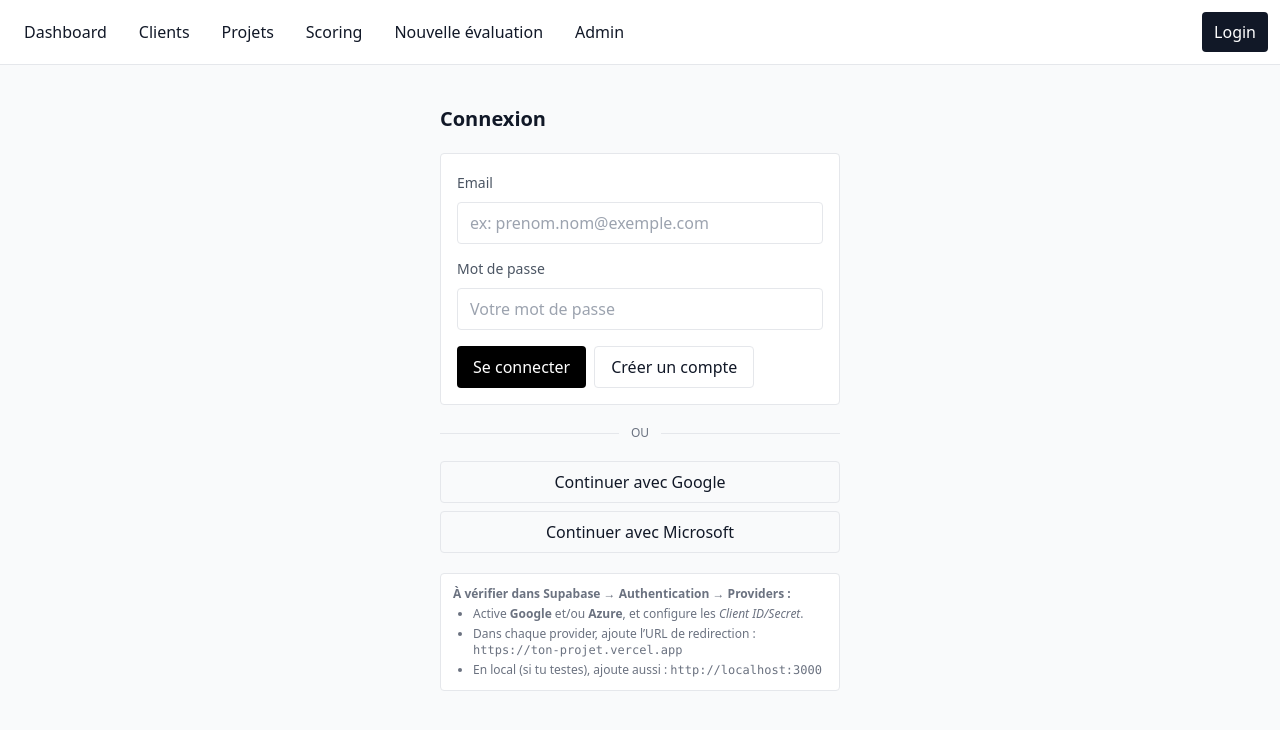
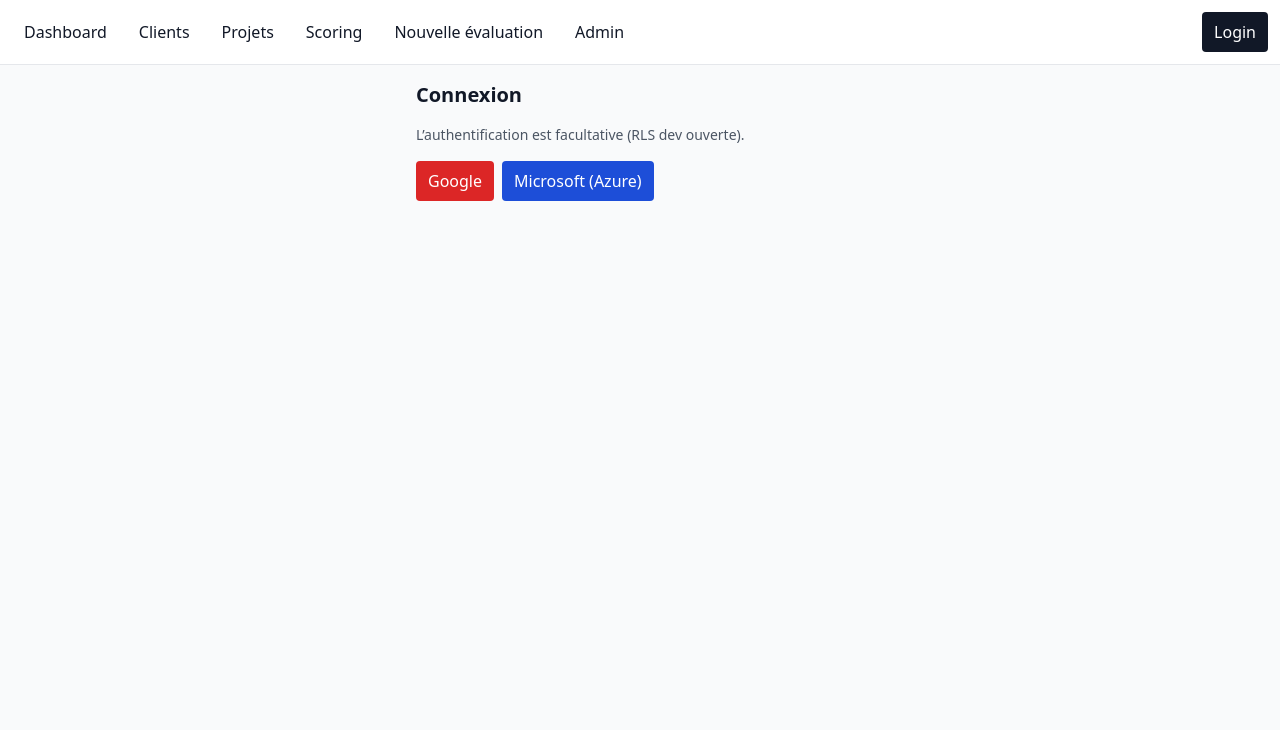
Before and after one commit to tariqeddoumi/pf-scoring-next, a Next.js app: page /login in a window 1280 px wide. Shown: the top 730 px of the page. Built offline with nearby package versions, Linux system fonts and the light colour scheme.

Commit message:
Implement OAuth sign-in with Google and Azure
Added Google and Azure sign-in options to the login page.

```diff
--- a/app/login/page.tsx
+++ b/app/login/page.tsx
@@ -1,212 +1,27 @@
 'use client'
+import { supabase } from '@/lib/supabase'
 
-import { useEffect, useState } from 'react'
-import { supabase } from '@/lib/supabaseClient'
-
-export default function LoginPage() {
-  const [email, setEmail] = useState('')
-  const [password, setPassword] = useState('')
-  const [loading, setLoading] = useState(false)
-  const [msg, setMsg] = useState<string | null>(null)
-  const [userEmail, setUserEmail] = useState<string | null>(null)
-
-  // Charge la session au montage et écoute les changements (login/logout)
-  useEffect(() => {
-    let mounted = true
-
-    const load = async () => {
-      const { data } = await supabase.auth.getSession()
-      if (!mounted) return
-      const u = data.session?.user ?? null
-      setUserEmail(u?.email ?? null)
-    }
-    load()
-
-    const { data: sub } = supabase.auth.onAuthStateChange((_event, session) => {
-      const u = session?.user ?? null
-      setUserEmail(u?.email ?? null)
+export default function LoginPage(){
+  const signGoogle = async ()=>{
+    await supabase.auth.signInWithOAuth({
+      provider: 'google',
+      options: { redirectTo: typeof window !== 'undefined' ? window.location.origin : undefined }
     })
-
-    return () => {
-      mounted = false
-      sub.subscription.unsubscribe()
-    }
-  }, [])
-
-  const handleSignIn = async () => {
-    setLoading(true)
-    setMsg(null)
-    const { error } = await supabase.auth.signInWithPassword({
-      email,
-      password,
+  }
+  const signAzure = async ()=>{
+    await supabase.auth.signInWithOAuth({
+      provider: 'azure',
+      options: { redirectTo: typeof window !== 'undefined' ? window.location.origin : undefined }
     })
-    if (error) {
-      setMsg('Erreur de connexion : ' + error.message)
-    } else {
-      setMsg('Connexion réussie ✅')
-    }
-    setLoading(false)
-  }
-
-  const handleSignUp = async () => {
-    setLoading(true)
-    setMsg(null)
-    const { data, error } = await supabase.auth.signUp({
-      email,
-      password,
-      options: {
-        // Tu peux ajouter des metadata ici si besoin
-        emailRedirectTo: typeof window !== 'undefined' ? window.location.origin : undefined,
-      },
-    })
-    if (error) {
-      setMsg('Erreur de création de compte : ' + error.message)
-    } else {
-      // Selon la configuration, un email de validation peut être requis
-      const pending = data.user && !data.session
-      setMsg(pending ? 'Compte créé. Vérifie ta boîte mail pour valider.' : 'Compte créé et connecté ✅')
-    }
-    setLoading(false)
-  }
-
-  const handleOAuth = async (provider: 'google' | 'azure') => {
-    setLoading(true)
-    setMsg(null)
-    const { error } = await supabase.auth.signInWithOAuth({
-      provider,
-      options: {
-        redirectTo: typeof window !== 'undefined' ? window.location.origin : undefined,
-      },
-    })
-    if (error) {
-      setMsg('Erreur OAuth : ' + error.message)
-      setLoading(false)
-    }
-    // En OAuth, l’utilisateur est redirigé. Pas besoin de setLoading(false) ici.
-  }
-
-  const handleSignOut = async () => {
-    setLoading(true)
-    setMsg(null)
-    const { error } = await supabase.auth.signOut()
-    if (error) {
-      setMsg('Erreur déconnexion : ' + error.message)
-    } else {
-      setMsg('Déconnecté ✅')
-    }
-    setLoading(false)
   }
 
   return (
-    <div className="max-w-md mx-auto p-6 space-y-5">
+    <div className="max-w-md mx-auto space-y-4">
       <h1 className="text-xl font-semibold">Connexion</h1>
-
-      {/* Utilisateur connecté */}
-      {userEmail && (
-        <div className="bg-green-50 border border-green-200 rounded p-3">
-          <div className="mb-2">Connecté en tant que : <b>{userEmail}</b></div>
-          <button
-            onClick={handleSignOut}
-            disabled={loading}
-            className="bg-black text-white px-4 py-2 rounded hover:bg-gray-800 disabled:opacity-60"
-          >
-            Se déconnecter
-          </button>
-        </div>
-      )}
-
-      {/* Formulaire email / mot de passe */}
-      {!userEmail && (
-        <div className="space-y-3 bg-white border rounded p-4">
-          <div className="space-y-2">
-            <label className="text-sm text-gray-600">Email</label>
-            <input
-              type="email"
-              className="border rounded px-3 py-2 w-full"
-              placeholder="ex: prenom.nom@exemple.com"
-              value={email}
-              onChange={(e) => setEmail(e.target.value)}
-              autoComplete="email"
-            />
-          </div>
-
-          <div className="space-y-2">
-            <label className="text-sm text-gray-600">Mot de passe</label>
-            <input
-              type="password"
-              className="border rounded px-3 py-2 w-full"
-              placeholder="Votre mot de passe"
-              value={password}
-              onChange={(e) => setPassword(e.target.value)}
-              autoComplete="current-password"
-            />
-          </div>
-
-          <div className="flex gap-2 pt-1">
-            <button
-              onClick={handleSignIn}
-              disabled={loading}
-              className="bg-black text-white px-4 py-2 rounded hover:bg-gray-800 disabled:opacity-60"
-            >
-              Se connecter
-            </button>
-            <button
-              onClick={handleSignUp}
-              disabled={loading}
-              className="px-4 py-2 rounded border disabled:opacity-60"
-            >
-              Créer un compte
-            </button>
-          </div>
-        </div>
-      )}
-
-      {/* Séparateur */}
-      {!userEmail && (
-        <div className="flex items-center">
-          <div className="flex-1 h-px bg-gray-200" />
-          <div className="px-3 text-xs uppercase text-gray-500">ou</div>
-          <div className="flex-1 h-px bg-gray-200" />
-        </div>
-      )}
-
-      {/* Boutons OAuth */}
-      {!userEmail && (
-        <div className="flex flex-col gap-2">
-          <button
-            onClick={() => handleOAuth('google')}
-            disabled={loading}
-            className="border rounded px-4 py-2 hover:bg-gray-50 disabled:opacity-60"
-            title="Se connecter avec Google"
-          >
-            Continuer avec Google
-          </button>
-          <button
-            onClick={() => handleOAuth('azure')}
-            disabled={loading}
-            className="border rounded px-4 py-2 hover:bg-gray-50 disabled:opacity-60"
-            title="Se connecter avec Microsoft (Azure)"
-          >
-            Continuer avec Microsoft
-          </button>
-        </div>
-      )}
-
-      {/* Messages */}
-      {msg && (
-        <div className="text-sm text-gray-700 bg-gray-50 border rounded p-3">
-          {msg}
-        </div>
-      )}
-
-      {/* Conseils rapides */}
-      <div className="text-xs text-gray-500 bg-white border rounded p-3">
-        <div className="font-semibold mb-1">À vérifier dans Supabase → Authentication → Providers :</div>
-        <ul className="list-disc ml-5 space-y-1">
-          <li>Active <b>Google</b> et/ou <b>Azure</b>, et configure les <i>Client ID/Secret</i>.</li>
-          <li>Dans chaque provider, ajoute l’URL de redirection : <code>https://ton-projet.vercel.app</code></li>
-          <li>En local (si tu testes), ajoute aussi : <code>http://localhost:3000</code></li>
-        </ul>
+      <p className="text-sm text-gray-600">L’authentification est facultative (RLS dev ouverte).</p>
+      <div className="flex gap-2">
+        <button onClick={signGoogle} className="px-3 py-2 rounded bg-red-600 text-white">Google</button>
+        <button onClick={signAzure}  className="px-3 py-2 rounded bg-blue-700 text-white">Microsoft (Azure)</button>
       </div>
     </div>
   )
```
